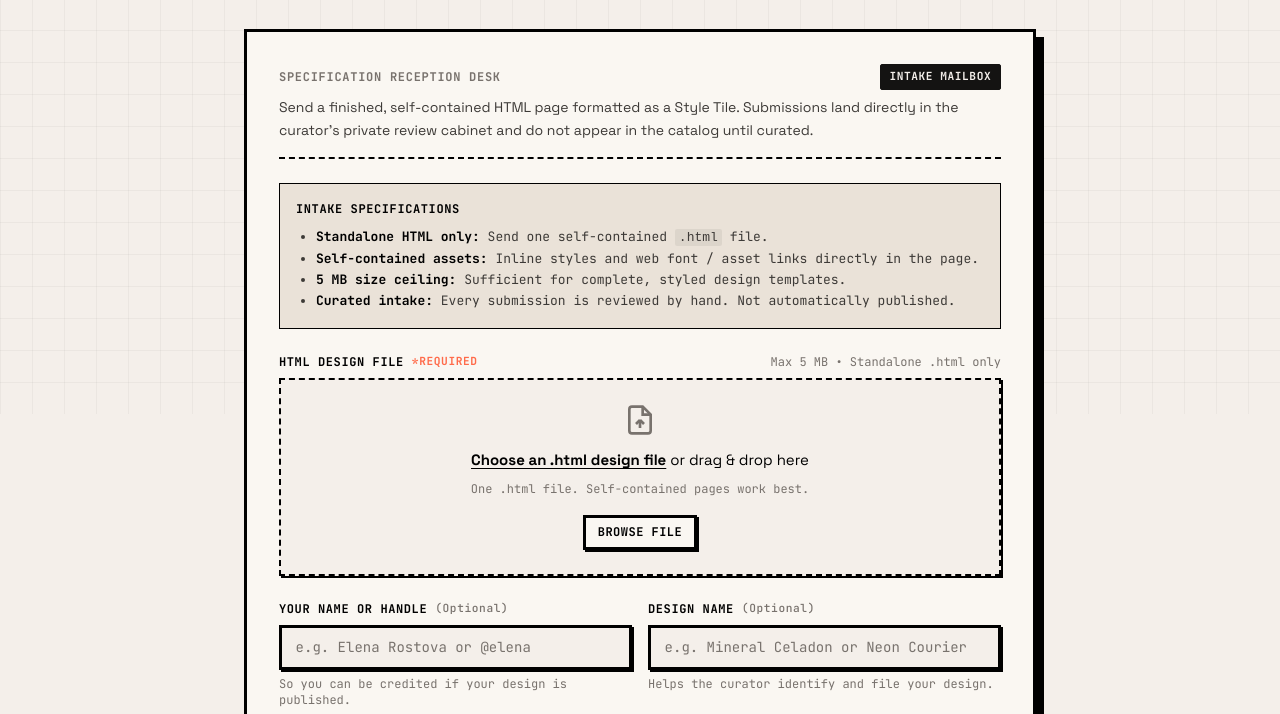
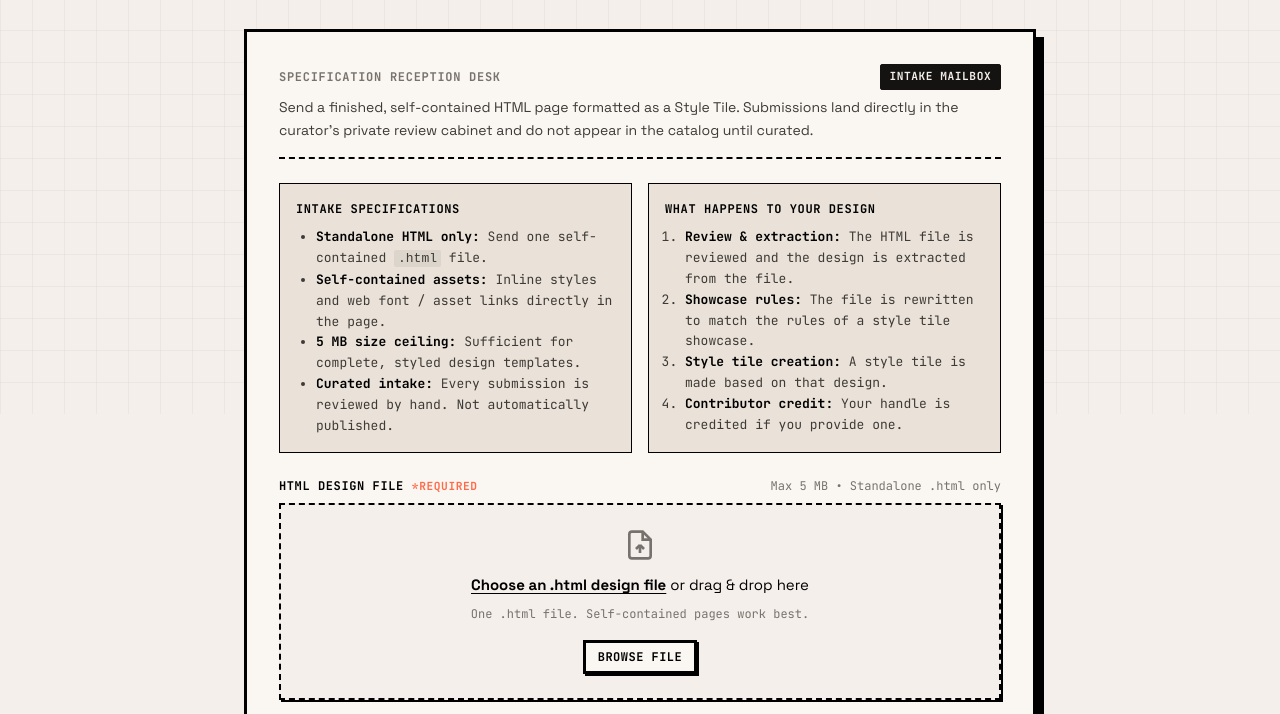
Before and after one commit to Imzizu/Style-Tiles, a website: page upload.html in a window 1280 px wide. Shown: the part 386-1100 px from the top of the page. Drawn offline with nearby package versions, Linux system fonts and the light colour scheme; a web font is replaced by a local one.

Commit message:
feat(upload): add what happens to your design section to upload desk

```diff
--- a/styles.css
+++ b/styles.css
@@ -2847,6 +2847,17 @@ kbd,
   margin: 0;
 }
 
+.upload-intake-grid {
+  display: grid;
+  grid-template-columns: 1fr 1fr;
+  gap: var(--space-4);
+  margin-bottom: var(--space-6);
+}
+
+.upload-intake-grid .upload-specs-callout {
+  margin-bottom: 0;
+}
+
 .upload-specs-callout {
   background-color: var(--surface-kraft);
   border: var(--border-hairline);
@@ -3539,6 +3550,11 @@ html[data-mode="dark"] .upload-specs-list code {
     gap: var(--space-4);
   }
 
+  .upload-intake-grid {
+    grid-template-columns: 1fr;
+    gap: var(--space-4);
+  }
+
   .form-input,
   .form-textarea {
     font-size: 16px; /* prevents iOS zoom on focus */
--- a/upload.html
+++ b/upload.html
@@ -143,6 +143,8 @@
             </p>
           </div>
 
+          <!-- Intake Callouts Grid: Specs & Lifecycle -->
+          <div class="upload-intake-grid">
             <!-- Intake Specifications Callout -->
             <div class="upload-specs-callout">
               <div class="upload-specs-title">
@@ -154,6 +156,20 @@
                 <li><strong>5 MB size ceiling:</strong> Sufficient for complete, styled design templates.</li>
                 <li><strong>Curated intake:</strong> Every submission is reviewed by hand. Not automatically published.</li>
               </ul>
+            </div>
+
+            <!-- What Happens to Your Design Callout -->
+            <div class="upload-specs-callout">
+              <div class="upload-specs-title">
+                <span>WHAT HAPPENS TO YOUR DESIGN</span>
+              </div>
+              <ol class="upload-specs-list">
+                <li><strong>Review &amp; extraction:</strong> The HTML file is reviewed and the design is extracted from the file.</li>
+                <li><strong>Showcase rules:</strong> The file is rewritten to match the rules of a style tile showcase.</li>
+                <li><strong>Style tile creation:</strong> A style tile is made based on that design.</li>
+                <li><strong>Contributor credit:</strong> Your handle is credited if you provide one.</li>
+              </ol>
+            </div>
           </div>
         </div>
 
```
Also changed, not shown: test/upload-ui.test.js (+16 -0 lines). Lines whose indentation alone changed are shown as unchanged.
